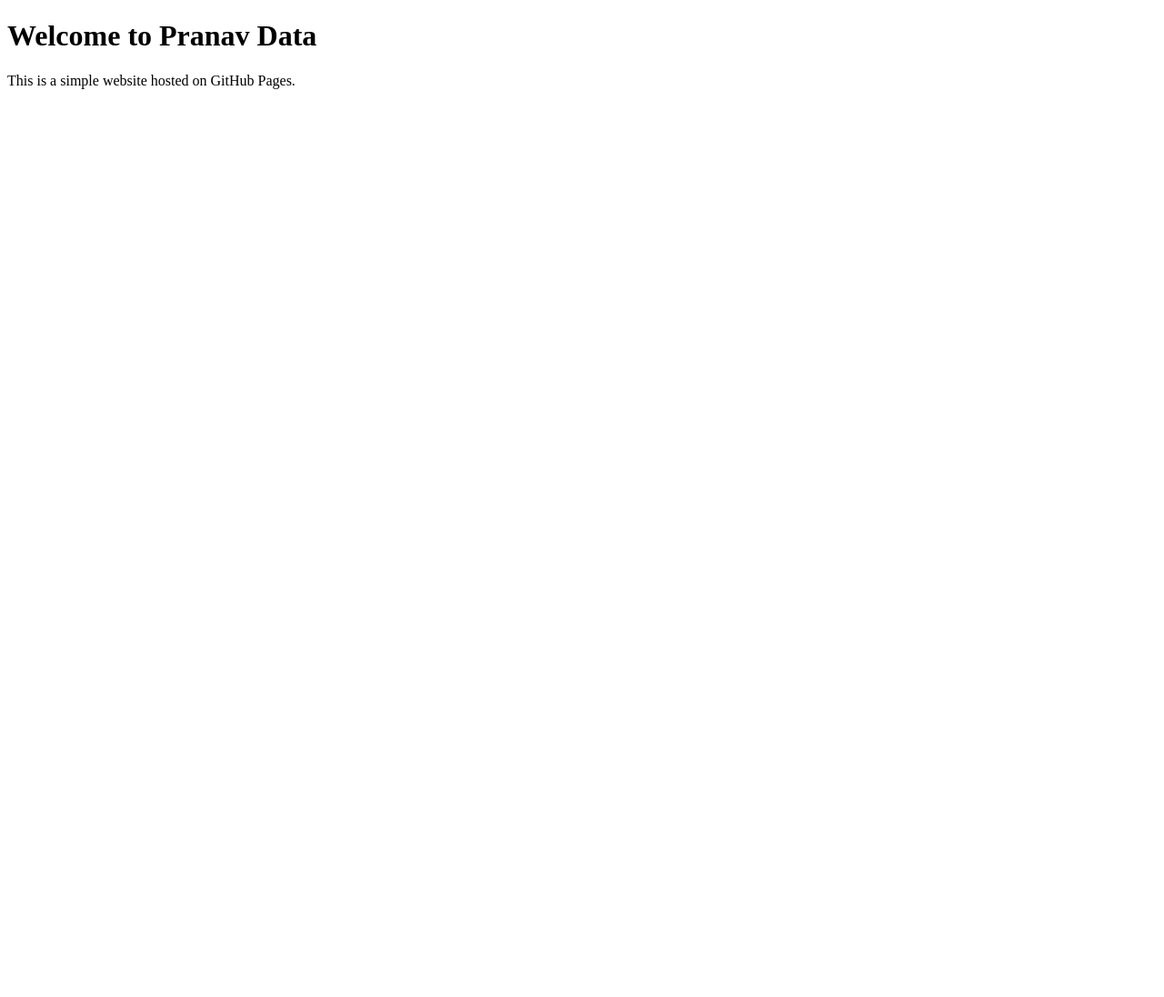
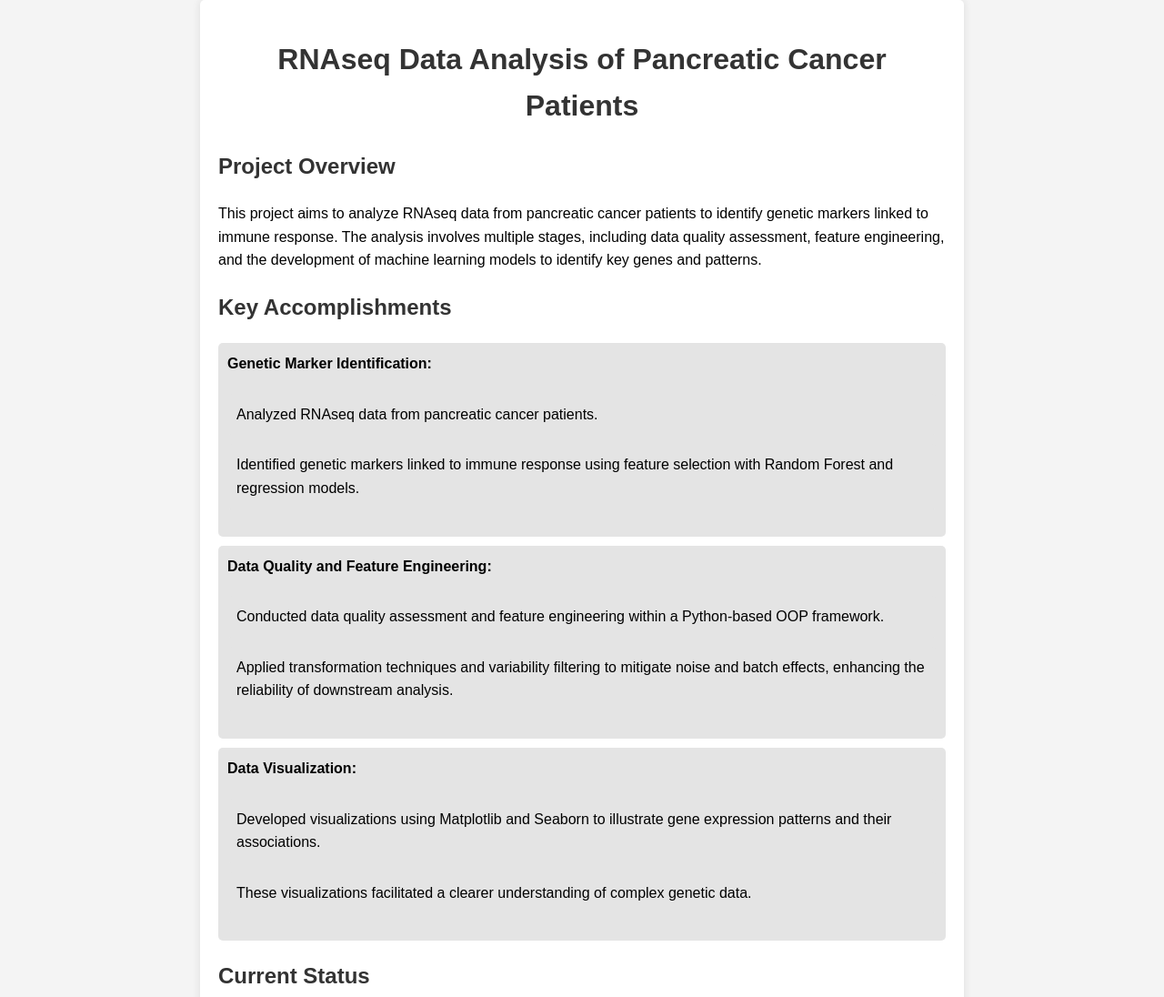
Before and after one commit to juan-28/providence, a plain HTML site: page index.html in a window 1280 px wide. Shown: the top 1096 px of the page at 91% size. Before the commit the page ends 800 px from the top, so only its background shows below. Drawn offline with Linux system fonts and the light colour scheme.

Commit message:
test index.html with NF

```diff
--- a/index.html
+++ b/index.html
@@ -1,12 +1,90 @@
 <!DOCTYPE html>
 <html lang="en">
 <head>
-  <meta charset="UTF-8">
-  <meta name="viewport" content="width=device-width, initial-scale=1.0">
-  <title>Pranav Data</title>
+    <meta charset="UTF-8">
+    <meta name="viewport" content="width=device-width, initial-scale=1.0">
+    <link rel="stylesheet" href="style.css">
+    <title>RNAseq Data Analysis of Pancreatic Cancer Patients</title>
+    <style>
+        body {
+            font-family: MesloLGS NF, sans-serif;
+            line-height: 1.6;
+            margin: 0;
+            padding: 0 20px;
+            background-color: #f4f4f4;
+        }
+        h1, h2 {
+            color: #333;
+        }
+        h1 {
+            text-align: center;
+            margin-top: 20px;
+        }
+        .container {
+            max-width: 800px;
+            margin: 0 auto;
+            background: #fff;
+            padding: 20px;
+            border-radius: 5px;
+            box-shadow: 0 0 10px rgba(0, 0, 0, 0.1);
+        }
+        ul {
+            margin: 20px 0;
+            padding: 0;
+            list-style-type: none;
+        }
+        ul li {
+            background: #e4e4e4;
+            margin-bottom: 10px;
+            padding: 10px;
+            border-radius: 5px;
+        }
+    </style>
 </head>
 <body>
-  <h1>Welcome to Pranav Data</h1>
-  <p>This is a simple website hosted on GitHub Pages.</p>
+    <div class="container">
+        <h1>RNAseq Data Analysis of Pancreatic Cancer Patients</h1>
+
+        <h2>Project Overview</h2>
+        <p>This project aims to analyze RNAseq data from pancreatic cancer patients to identify genetic markers linked to immune response. The analysis involves multiple stages, including data quality assessment, feature engineering, and the development of machine learning models to identify key genes and patterns.</p>
+
+        <h2>Key Accomplishments</h2>
+        <ul>
+            <li><strong>Genetic Marker Identification:</strong>
+                <ul>
+                    <li>Analyzed RNAseq data from pancreatic cancer patients.</li>
+                    <li>Identified genetic markers linked to immune response using feature selection with Random Forest and regression models.</li>
+                </ul>
+            </li>
+            <li><strong>Data Quality and Feature Engineering:</strong>
+                <ul>
+                    <li>Conducted data quality assessment and feature engineering within a Python-based OOP framework.</li>
+                    <li>Applied transformation techniques and variability filtering to mitigate noise and batch effects, enhancing the reliability of downstream analysis.</li>
+                </ul>
+            </li>
+            <li><strong>Data Visualization:</strong>
+                <ul>
+                    <li>Developed visualizations using Matplotlib and Seaborn to illustrate gene expression patterns and their associations.</li>
+                    <li>These visualizations facilitated a clearer understanding of complex genetic data.</li>
+                </ul>
+            </li>
+        </ul>
+
+        <h2>Current Status</h2>
+        <p>The project serves as a foundational effort to identify genetic markers responsible for tumor invasion. Initially modeled with 48 samples, the analysis has been expanded to include over 500 samples from The Cancer Genome Atlas (TCGA). Additional cross-validation methods are being implemented to ensure robust findings.</p>
+
+        <h2>Ongoing Work</h2>
+        <p>Continued development and refinement of machine learning models to improve prediction accuracy and uncover significant patterns in the data. The attached Jupyter Notebook file (<code>.ipynb</code>) provides an in-depth look at the methods and preliminary results. Please note that this is a work in progress, and further enhancements are underway.</p>
+
+        <h2>How to Use This Repository</h2>
+        <ol>
+            <li><strong>Setup:</strong>
+                <p>Ensure you have the necessary Python libraries installed. You can find the required packages in the <code>requirements.txt</code> file.</p>
+            </li>
+            <li><strong>Running the Analysis:</strong>
+                <p>Open the Jupyter Notebook (<code>.ipynb</code>) to explore the data analysis workflow. Follow the steps outlined in the notebook to understand the data preprocessing, feature selection, and visualization techniques applied.</p>
+            </li>
+        </ol>
+    </div>
 </body>
 </html>
--- /dev/null
+++ b/style.css
@@ -0,0 +1,26 @@
+@font-face {
+    font-family: 'MesloLGLDZNerdFontMono';
+    src: url('/Users/pranavsukumaran/Desktop/Personal_dev/providence_webstie/providence/fonts/MesloLGS NF Regular.ttf') format('truetype');
+    font-weight: normal;
+    font-style: normal;
+}
+@font-face {
+    font-family: 'MesloLGLDZNerdFontMono';
+    src: url('/Users/pranavsukumaran/Desktop/Personal_dev/providence_webstie/providence/fonts/MesloLGS NF Bold.ttf') format('truetype');
+    font-weight: bold;
+    font-style: normal;
+}
+
+@font-face {
+    font-family: 'Mes’loLGLDZNerdFontMono';
+    src: url('/Users/pranavsukumaran/Desktop/Personal_dev/providence_webstie/providence/fonts/MesloLGS NF Italic.ttf') format('truetype');
+    font-weight: normal;
+    font-style: italic;
+}
+
+@font-face {
+    font-family: 'MesloLGLDZNerdFontMono';
+    src: url('/Users/pranavsukumaran/Desktop/Personal_dev/providence_webstie/providence/fonts/MesloLGS NF Bold Italic.ttf') format('truetype'); // If you have a bold-italic version
+    font-weight: bold;
+    font-style: italic;
+}
```
Also changed, not shown: 4 other files.
